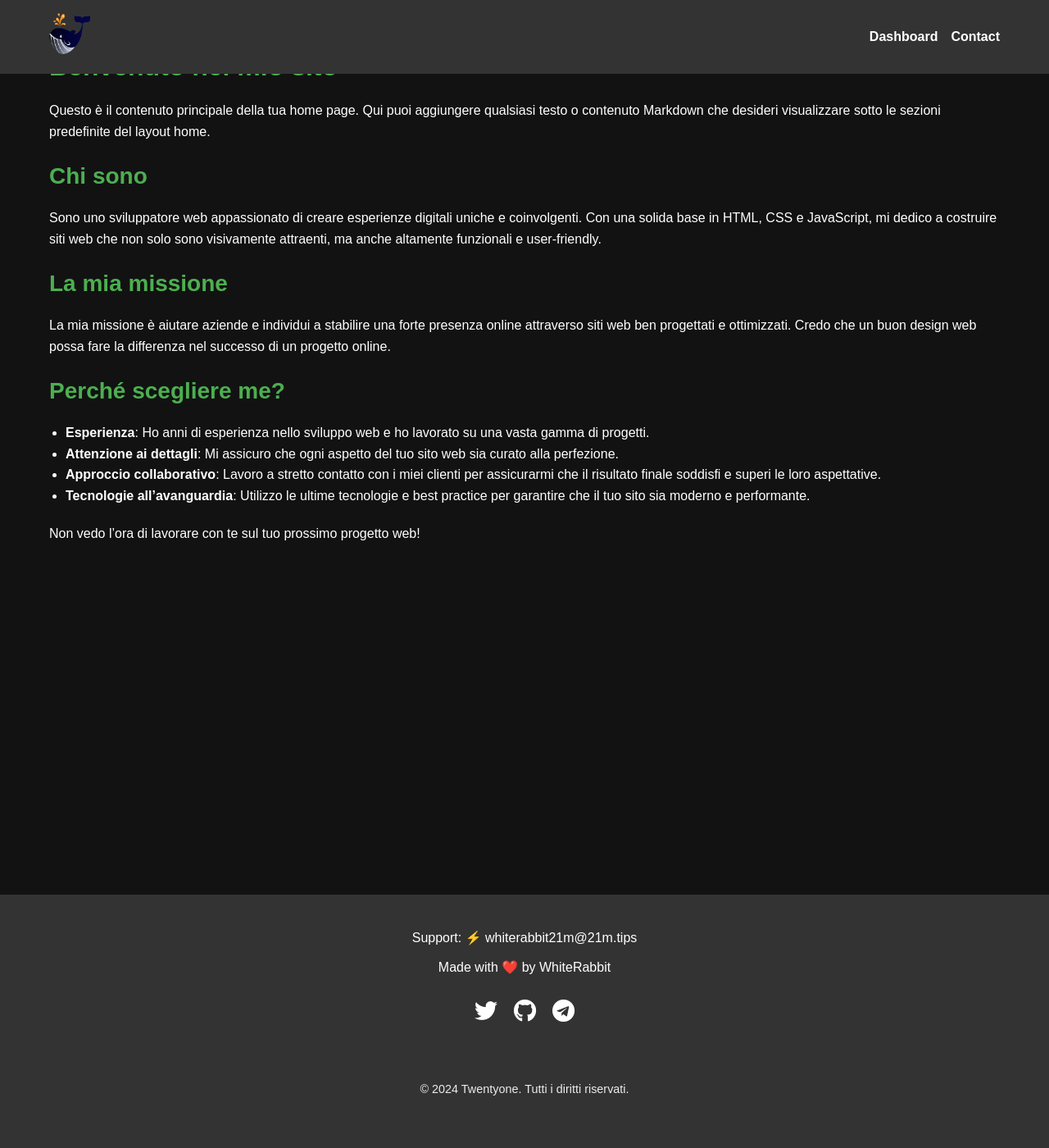
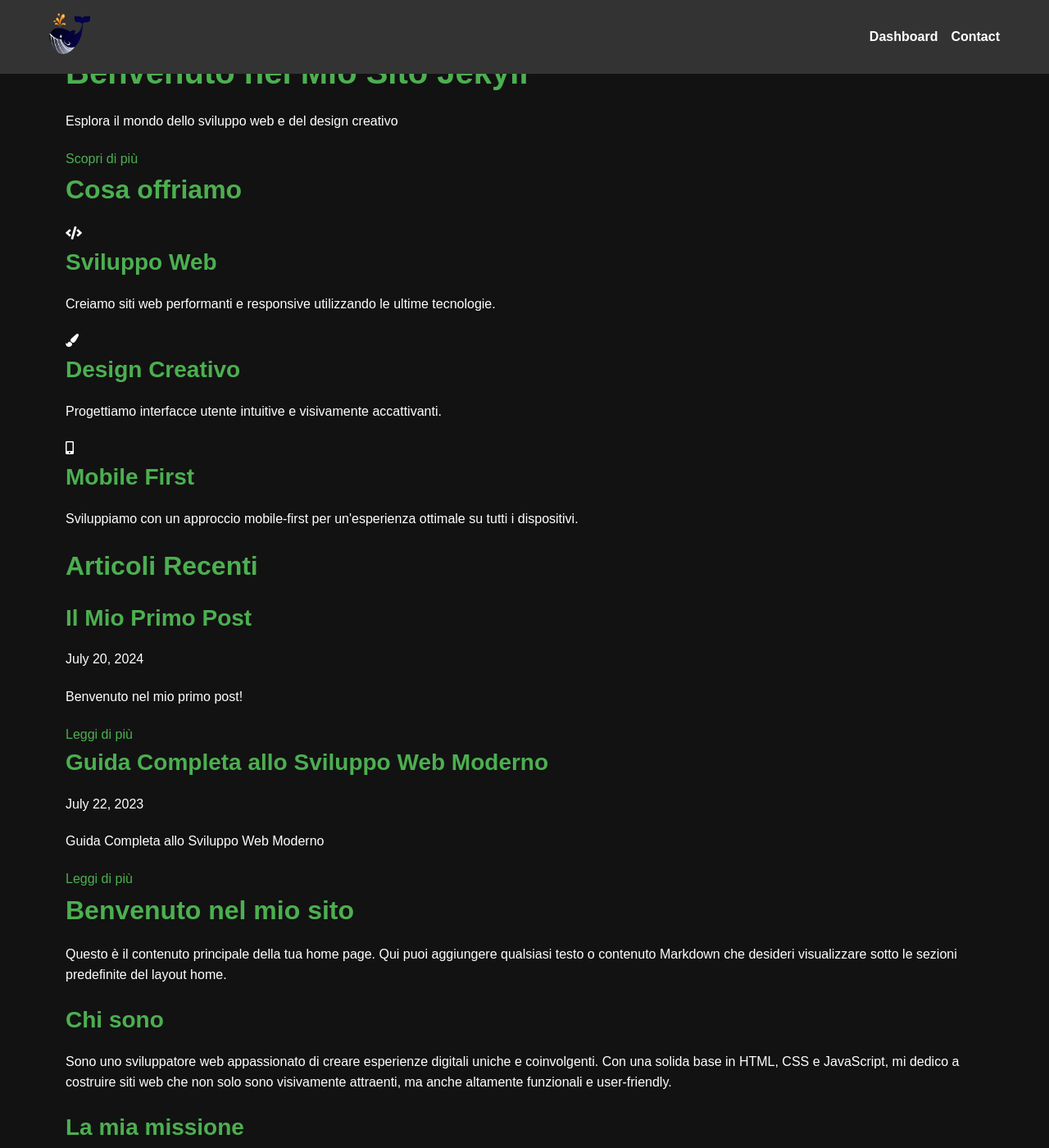
Before and after one commit to whiterabbit21m-test/whiterabbit21m-test.github.io, a Jekyll site: the page built from index.md, in a window 1280 px wide and 1400 px high. Shown: the whole window at 82% size. Built offline with Jekyll 4.4.1, drawn with Linux system fonts in a browser that asks for light colours.

Commit message:
Update home.html

```diff
--- a/_layouts/home.html
+++ b/_layouts/home.html
@@ -1,7 +1,59 @@
 ---
 layout: default
 ---
-{{ content }}
 
-<script src="https://cdn.jsdelivr.net/npm/chart.js"></script>
-<script src="{{ '/assets/js/bitcoin-uptime.js' | relative_url }}"></script>
+<div class="home">
+  <!-- Hero Section -->
+  <section class="hero">
+    <div class="container">
+      <h1>{{ page.hero_title | default: "Benvenuto nel Mio Sito Jekyll" }}</h1>
+      <p>{{ page.hero_subtitle | default: "Esplora il mondo dello sviluppo web e del design creativo" }}</p>
+      <a href="{{ page.hero_button_link | default: '#' }}" class="cta-button">{{ page.hero_button_text | default: "Scopri di più" }}</a>
+    </div>
+  </section>
+
+  <!-- Features Section -->
+  <section class="features">
+    <div class="container">
+      <h2>{{ page.features_title | default: "Cosa offriamo" }}</h2>
+      <div class="feature-grid">
+        {% for feature in page.features %}
+          <div class="feature-item">
+            <i class="fas fa-{{ feature.icon }}"></i>
+            <h3>{{ feature.title }}</h3>
+            <p>{{ feature.description }}</p>
+          </div>
+        {% endfor %}
+      </div>
+    </div>
+  </section>
+
+  <!-- Recent Posts Section -->
+  <section class="recent-posts">
+    <div class="container">
+      <h2>{{ page.recent_posts_title | default: "Articoli Recenti" }}</h2>
+      <div class="post-grid">
+        {% for post in site.posts limit:3 %}
+          <div class="post-card">
+            {% if post.image %}
+              <img src="{{ post.image | relative_url }}" alt="{{ post.title }}">
+            {% endif %}
+            <div class="post-content">
+              <h3><a href="{{ post.url | relative_url }}">{{ post.title }}</a></h3>
+              <p class="post-meta">{{ post.date | date: "%B %-d, %Y" }}</p>
+              <p>{{ post.excerpt | strip_html | truncatewords: 30 }}</p>
+              <a href="{{ post.url | relative_url }}" class="read-more">Leggi di più</a>
+            </div>
+          </div>
+        {% endfor %}
+      </div>
+    </div>
+  </section>
+
+  <!-- Additional Content Section -->
+  <section class="additional-content">
+    <div class="container">
+      {{ content }}
+    </div>
+  </section>
+</div>
```
